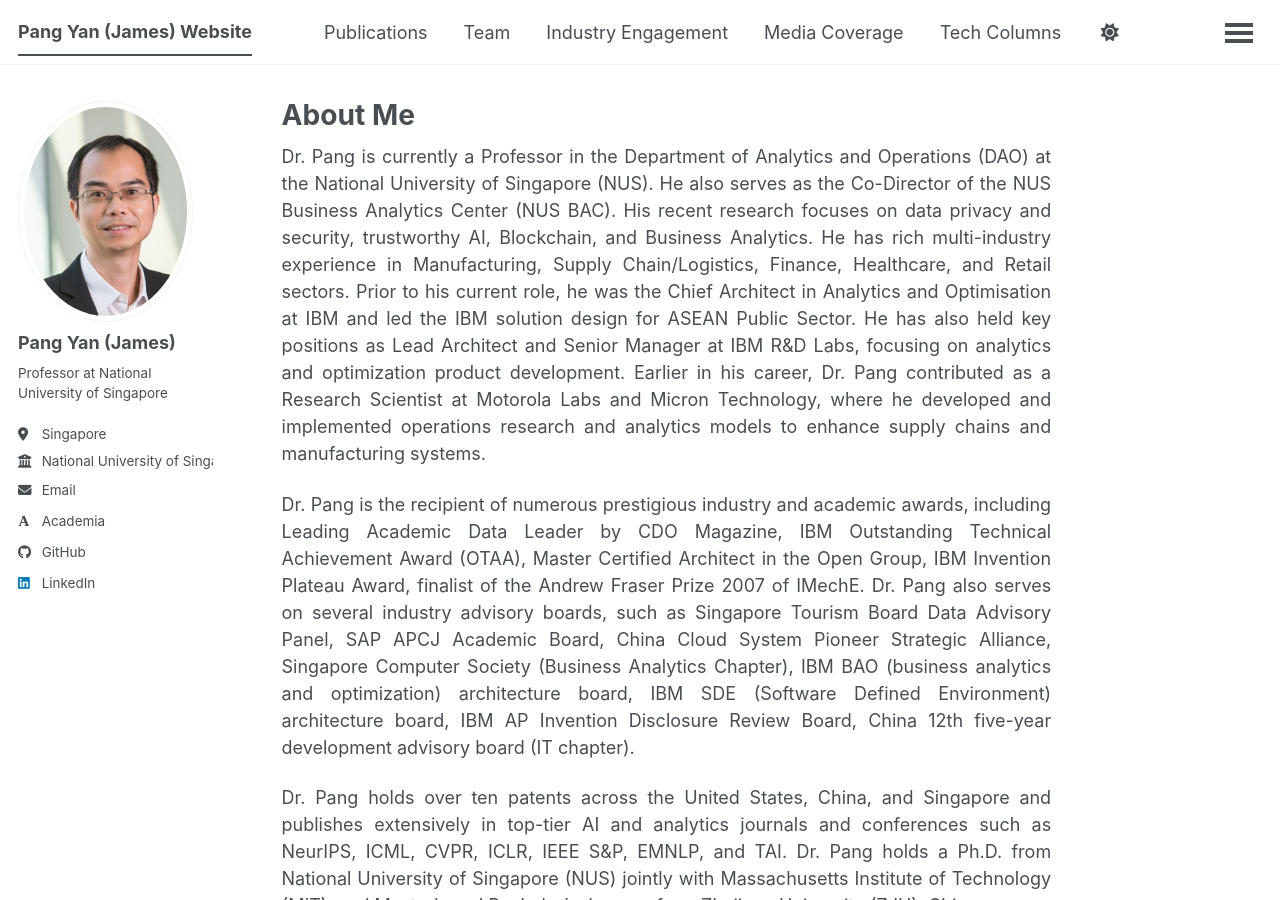
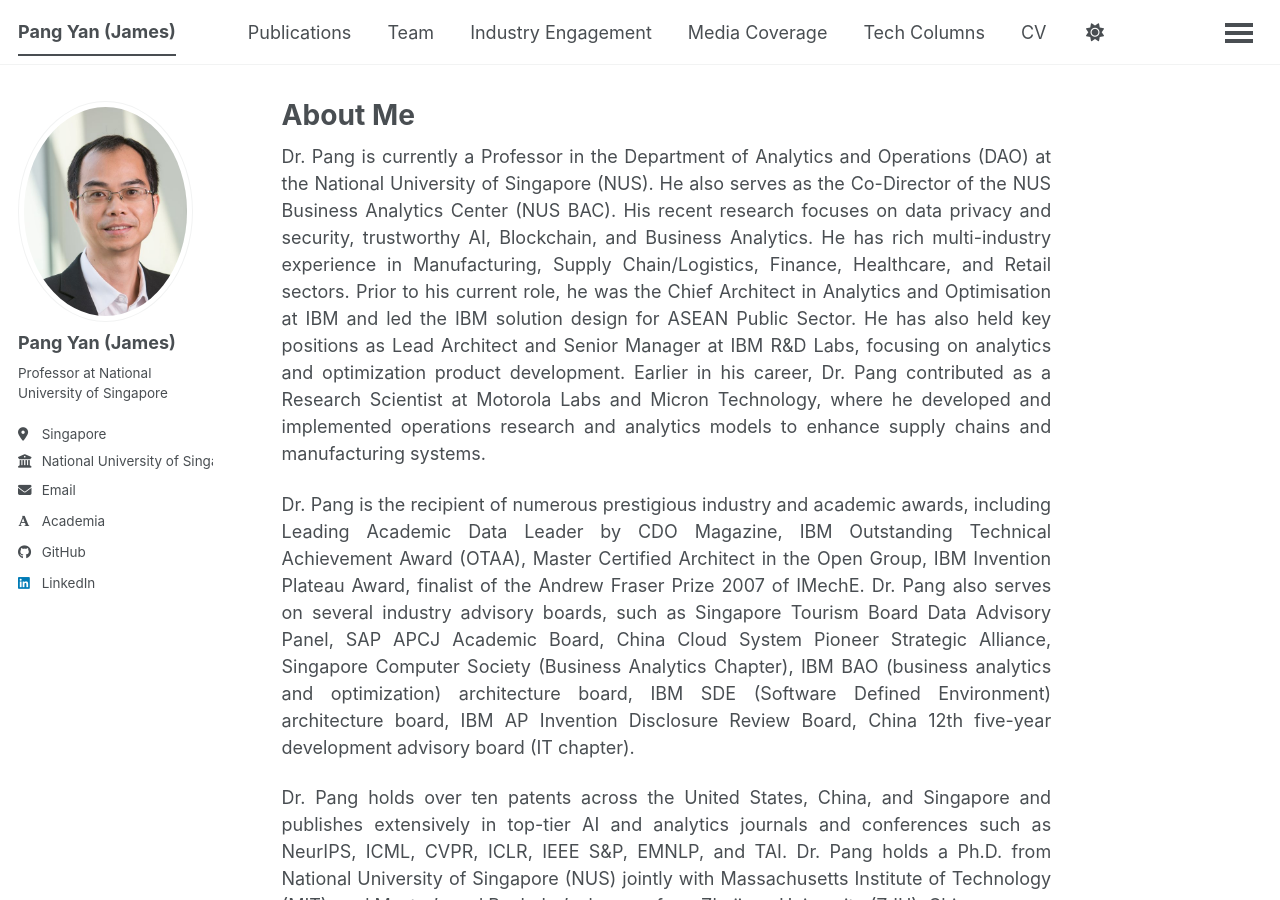
Before and after one commit to jamespangyan/jamespangyan.github.io, a Jekyll site: the page built from _pages/about.md, in a window 1280 px wide and 900 px high. Built offline with Jekyll 4.4.1, drawn with Linux system fonts in a browser that asks for light colours; some web fonts are replaced; a script bundle is joined from its source files by our own code; library files that are not in the unit come from our copies.

Commit message:
Keep CV visible and shorten masthead title

```diff
--- a/_config.yml
+++ b/_config.yml
@@ -9,7 +9,7 @@
 # Basic Site Settings
 locale                   : "en-US"
 site_theme               : "default" # The available themes options are "default", "air", "sunrise", "mint", "dirt" and "contrast"
-title                    : "Pang Yan (James) Website"
+title                    : "Pang Yan (James)"
 title_separator          : "-"
 name                     : &name "Pang Yan (James)"
 description              : &description "Pang Yan (James), Professor at the National University of Singapore. Research in trustworthy AI, privacy-preserving learning, data marketplaces, and business analytics."
--- a/_includes/masthead.html
+++ b/_includes/masthead.html
@@ -3,7 +3,7 @@
   <div class="masthead__inner-wrap">
     <div class="masthead__menu">
       <nav id="site-nav" class="greedy-nav">
-        <button><span class="navicon"></span></button>
+        <button aria-label="Toggle navigation menu"><span class="navicon"></span></button>
         <ul class="visible-links">
           <li class="masthead__menu-item masthead__menu-item--lg persist {% if page.url == '/' or page.url == '/index.html' %}selected{% endif %}">
             <a href="{{ base_path }}/">{{ site.title }}</a>
@@ -14,11 +14,11 @@
             {% else %}
               {% assign domain = base_path %}
             {% endif %}
-            <li class="masthead__menu-item {% if page.url contains link.url and link.url != '/' %}selected{% endif %}">
+            <li class="masthead__menu-item {% if link.url == '/cv-json/' %}persist tail {% endif %}{% if page.url contains link.url and link.url != '/' %}selected{% endif %}">
               <a href="{{ domain }}{{ link.url }}">{{ link.title }}</a>
             </li>
           {% endfor %}
-          <li id="theme-toggle" class="masthead__menu-item persist tail">
+          <li id="theme-toggle" class="masthead__menu-item persist">
             <a role="button" aria-labelledby="theme-icon"><i id="theme-icon" class="fa-solid fa-sun" aria-hidden="true" title="toggle theme"></i></a>
           </li>
         </ul>
```
